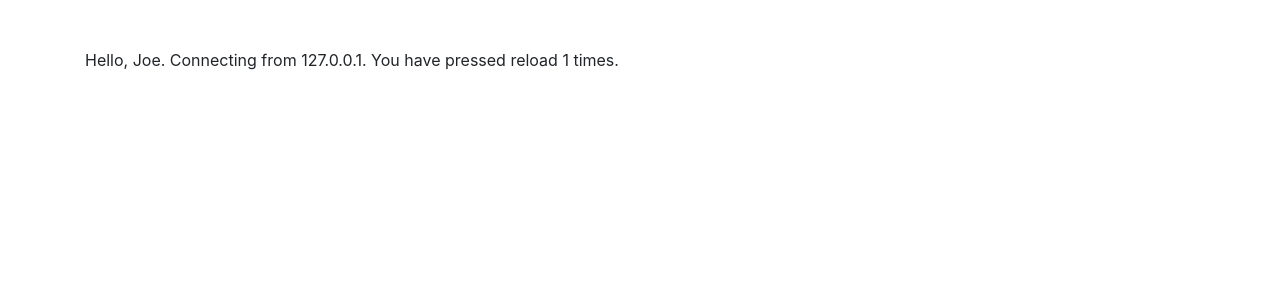
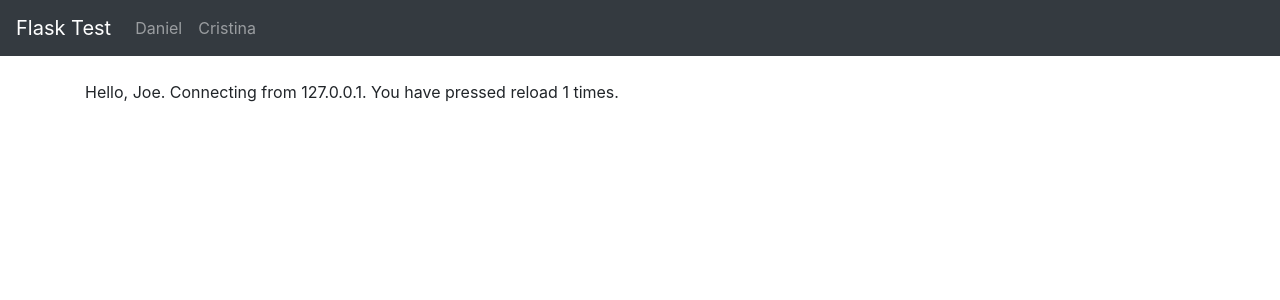
Before and after one commit to danielm/flask-base, a Flask app: page /hello/Joe in a window 1280 px wide. Shown: the top 300 px of the page. Run offline with Flask 2, Linux system fonts and the light colour scheme; some libraries are stand-ins or nearby versions.

Commit message:
some tweaks and adding macro example

```diff
--- a/app.py
+++ b/app.py
@@ -22,7 +22,8 @@ def index():
 # Example rout with a parameter
 @app.route('/hello/<string:name>')
 def hello(name):
-  views = int(request.cookies.get('views', 0))
+  cookie_name = 'views_' + name
+  views = int(request.cookies.get(cookie_name, 0))
   views += 1
 
   user_ip = request.remote_addr
@@ -34,7 +35,7 @@ def hello(name):
   }
 
   response = make_response(render_template('hello.html', **context))
-  response.set_cookie('views', str(views))
+  response.set_cookie(cookie_name, str(views))
 
   return response
 
--- a/templates/base.html
+++ b/templates/base.html
@@ -1,3 +1,4 @@
+{% from 'macros.html' import  render_navitem %}
 <!doctype html>
 <html lang="en">
   <head>
@@ -11,11 +12,25 @@
     <title>Hello, world | {% block title %}Default Title{% endblock %}</title>
   </head>
   <body>
-    <div class="container mt-5">
+    <nav class="navbar navbar-expand-md navbar-dark bg-dark mb-4">
+      <a class="navbar-brand" href="{{ url_for('index') }}">Flask Test</a>
+      <button class="navbar-toggler" type="button" data-toggle="collapse" data-target="#navbarCollapse" aria-controls="navbarCollapse" aria-expanded="false" aria-label="Toggle navigation">
+        <span class="navbar-toggler-icon"></span>
+      </button>
+      <div class="collapse navbar-collapse" id="navbarCollapse">
+        <ul class="navbar-nav mr-auto">
+          {% for name in ['daniel', 'cristina'] %}
+            {{ render_navitem(name) }}
+          {% endfor %}
+        </ul>
+      </div>
+    </nav>
+
+    <main role="main" class="container">
       {% block content %}
         <!-- Main content will go here -->
       {% endblock %}
-    </div>
+    </main>
 
     <!-- Optional JavaScript; choose one of the two! -->
 
--- /dev/null
+++ b/templates/macros.html
@@ -0,0 +1,8 @@
+{% macro render_navitem(name) %}
+  {% set item_url = url_for('hello', name=name) %}
+  {% set is_active = item_url == request.path %}
+
+  <li class="nav-item {% if is_active %}active{% endif %}">
+    <a class="nav-link" href="{{ item_url }}">{{ name|title }}</a>
+  </li>
+{% endmacro %}
```
Also changed, not shown: Readme.md.
